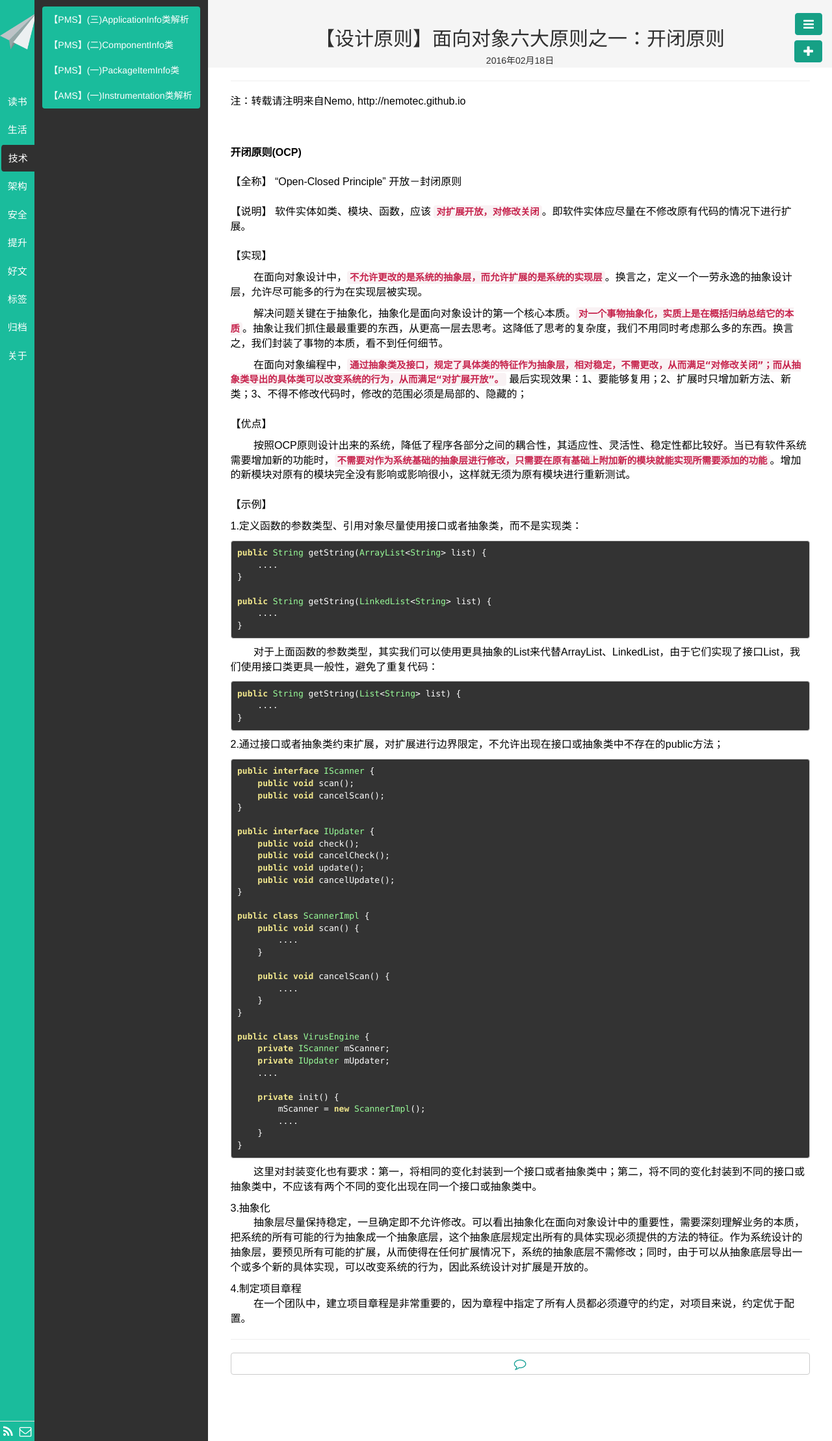
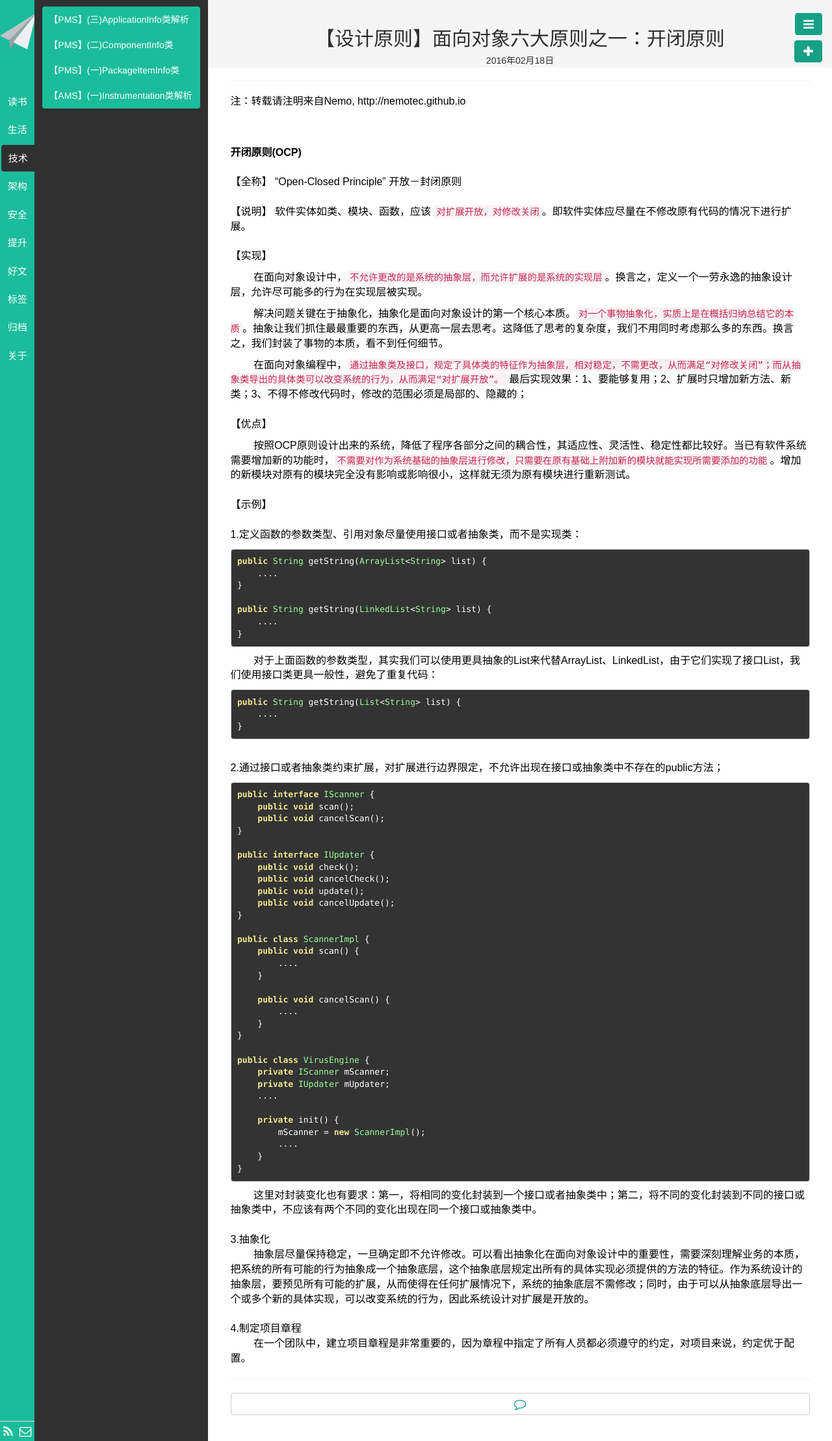
Before and after one commit to NemoTec/NemoTec.github.io, a Jekyll site: the page built from _posts/4.架构/2016-02-18-first-open-closed-principle.md, in a window 1280 px wide. Shown: the whole page at 65% size. Built offline with Jekyll 4.4.1, drawn with Linux system fonts in a browser that asks for light colours; Markdown is read by kramdown in place of the engine named in the settings.

Commit message:
modify the article

````diff
--- a/_posts/4.架构/2016-02-18-first-open-closed-principle.md
+++ b/_posts/4.架构/2016-02-18-first-open-closed-principle.md
@@ -15,22 +15,22 @@ description: 介绍面向对象设计中的六大原则之一：开闭原则。
 &nbsp;
 【全称】 "Open-Closed Principle" 开放－封闭原则
 &nbsp;
-【说明】 软件实体如类、模块、函数，应该 **``对扩展开放，对修改关闭``**。即软件实体应尽量在不修改原有代码的情况下进行扩展。
+【说明】 软件实体如类、模块、函数，应该 ``对扩展开放，对修改关闭``。即软件实体应尽量在不修改原有代码的情况下进行扩展。
 &nbsp;
 【实现】
 
-&nbsp;&nbsp;&nbsp;&nbsp;&nbsp;&nbsp;&nbsp;&nbsp;在面向对象设计中，**``不允许更改的是系统的抽象层，而允许扩展的是系统的实现层``**。换言之，定义一个一劳永逸的抽象设计层，允许尽可能多的行为在实现层被实现。
+&nbsp;&nbsp;&nbsp;&nbsp;&nbsp;&nbsp;&nbsp;&nbsp;在面向对象设计中，``不允许更改的是系统的抽象层，而允许扩展的是系统的实现层``。换言之，定义一个一劳永逸的抽象设计层，允许尽可能多的行为在实现层被实现。
 
-&nbsp;&nbsp;&nbsp;&nbsp;&nbsp;&nbsp;&nbsp;&nbsp;解决问题关键在于抽象化，抽象化是面向对象设计的第一个核心本质。**``对一个事物抽象化，实质上是在概括归纳总结它的本质``**。抽象让我们抓住最最重要的东西，从更高一层去思考。这降低了思考的复杂度，我们不用同时考虑那么多的东西。换言之，我们封装了事物的本质，看不到任何细节。
+&nbsp;&nbsp;&nbsp;&nbsp;&nbsp;&nbsp;&nbsp;&nbsp;解决问题关键在于抽象化，抽象化是面向对象设计的第一个核心本质。``对一个事物抽象化，实质上是在概括归纳总结它的本质``。抽象让我们抓住最最重要的东西，从更高一层去思考。这降低了思考的复杂度，我们不用同时考虑那么多的东西。换言之，我们封装了事物的本质，看不到任何细节。
 
-&nbsp;&nbsp;&nbsp;&nbsp;&nbsp;&nbsp;&nbsp;&nbsp;在面向对象编程中，**``通过抽象类及接口，规定了具体类的特征作为抽象层，相对稳定，不需更改，从而满足“对修改关闭”；而从抽象类导出的具体类可以改变系统的行为，从而满足“对扩展开放”。``** 最后实现效果：1、要能够复用；2、扩展时只增加新方法、新类；3、不得不修改代码时，修改的范围必须是局部的、隐藏的；
+&nbsp;&nbsp;&nbsp;&nbsp;&nbsp;&nbsp;&nbsp;&nbsp;在面向对象编程中，``通过抽象类及接口，规定了具体类的特征作为抽象层，相对稳定，不需更改，从而满足“对修改关闭”；而从抽象类导出的具体类可以改变系统的行为，从而满足“对扩展开放”。`` 最后实现效果：1、要能够复用；2、扩展时只增加新方法、新类；3、不得不修改代码时，修改的范围必须是局部的、隐藏的；
 &nbsp;
 【优点】
 
-&nbsp;&nbsp;&nbsp;&nbsp;&nbsp;&nbsp;&nbsp;&nbsp;按照OCP原则设计出来的系统，降低了程序各部分之间的耦合性，其适应性、灵活性、稳定性都比较好。当已有软件系统需要增加新的功能时，**``不需要对作为系统基础的抽象层进行修改，只需要在原有基础上附加新的模块就能实现所需要添加的功能``**。增加的新模块对原有的模块完全没有影响或影响很小，这样就无须为原有模块进行重新测试。
+&nbsp;&nbsp;&nbsp;&nbsp;&nbsp;&nbsp;&nbsp;&nbsp;按照OCP原则设计出来的系统，降低了程序各部分之间的耦合性，其适应性、灵活性、稳定性都比较好。当已有软件系统需要增加新的功能时，``不需要对作为系统基础的抽象层进行修改，只需要在原有基础上附加新的模块就能实现所需要添加的功能``。增加的新模块对原有的模块完全没有影响或影响很小，这样就无须为原有模块进行重新测试。
 &nbsp;
 【示例】
-
+&nbsp;
 1.定义函数的参数类型、引用对象尽量使用接口或者抽象类，而不是实现类：
 
 ```
@@ -50,7 +50,7 @@ public String getString(List<String> list) {
     ....
 }
 ```
-
+&nbsp;
 2.通过接口或者抽象类约束扩展，对扩展进行边界限定，不允许出现在接口或抽象类中不存在的public方法；
 
 ```
@@ -89,9 +89,9 @@ public class VirusEngine {
 ```
 
 &nbsp;&nbsp;&nbsp;&nbsp;&nbsp;&nbsp;&nbsp;&nbsp;这里对封装变化也有要求：第一，将相同的变化封装到一个接口或者抽象类中；第二，将不同的变化封装到不同的接口或抽象类中，不应该有两个不同的变化出现在同一个接口或抽象类中。
-
+&nbsp;
 3.抽象化
 &nbsp;&nbsp;&nbsp;&nbsp;&nbsp;&nbsp;&nbsp;&nbsp;抽象层尽量保持稳定，一旦确定即不允许修改。可以看出抽象化在面向对象设计中的重要性，需要深刻理解业务的本质，把系统的所有可能的行为抽象成一个抽象底层，这个抽象底层规定出所有的具体实现必须提供的方法的特征。作为系统设计的抽象层，要预见所有可能的扩展，从而使得在任何扩展情况下，系统的抽象底层不需修改；同时，由于可以从抽象底层导出一个或多个新的具体实现，可以改变系统的行为，因此系统设计对扩展是开放的。
-
+&nbsp;
 4.制定项目章程
 &nbsp;&nbsp;&nbsp;&nbsp;&nbsp;&nbsp;&nbsp;&nbsp;在一个团队中，建立项目章程是非常重要的，因为章程中指定了所有人员都必须遵守的约定，对项目来说，约定优于配置。
````
